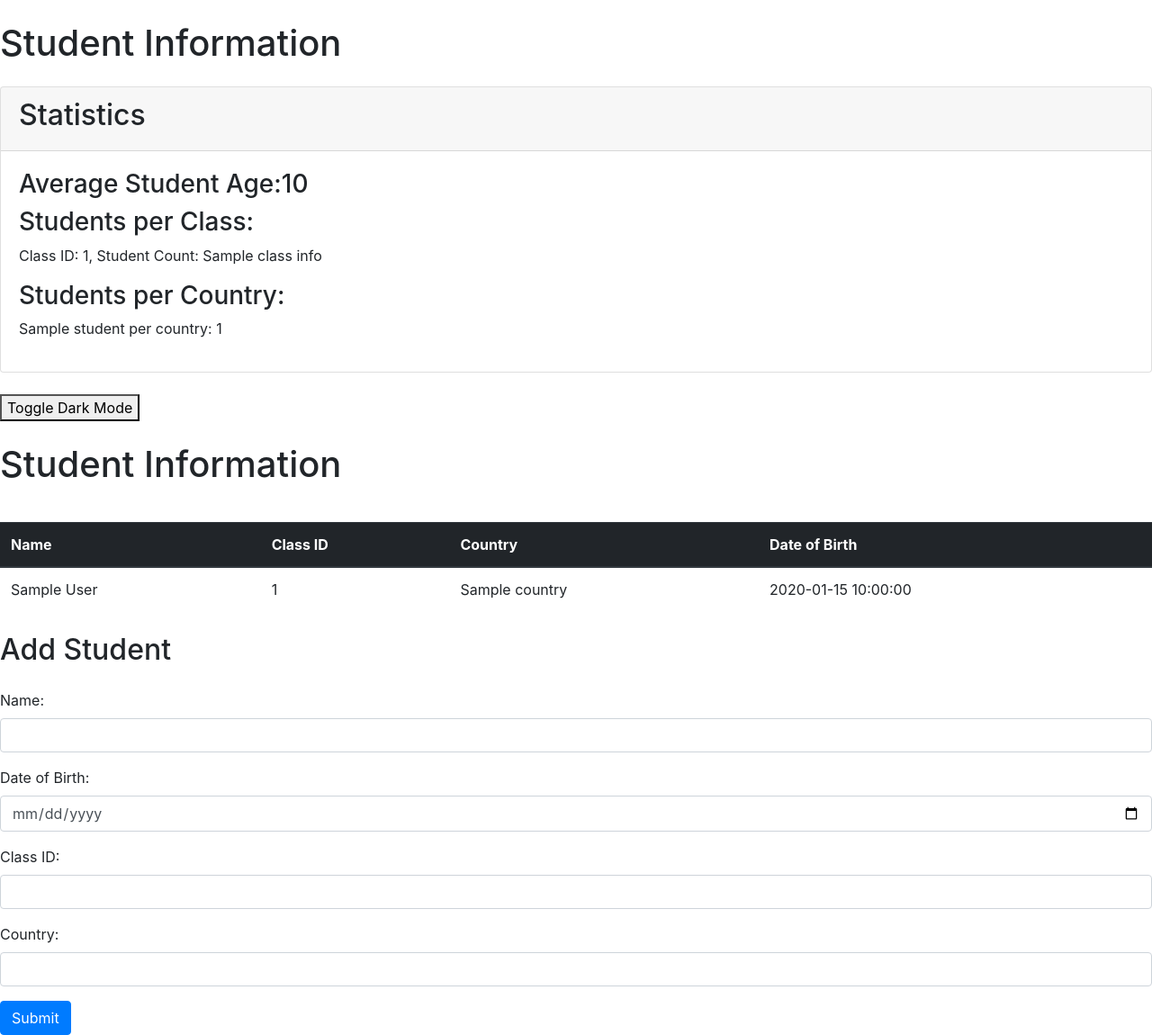
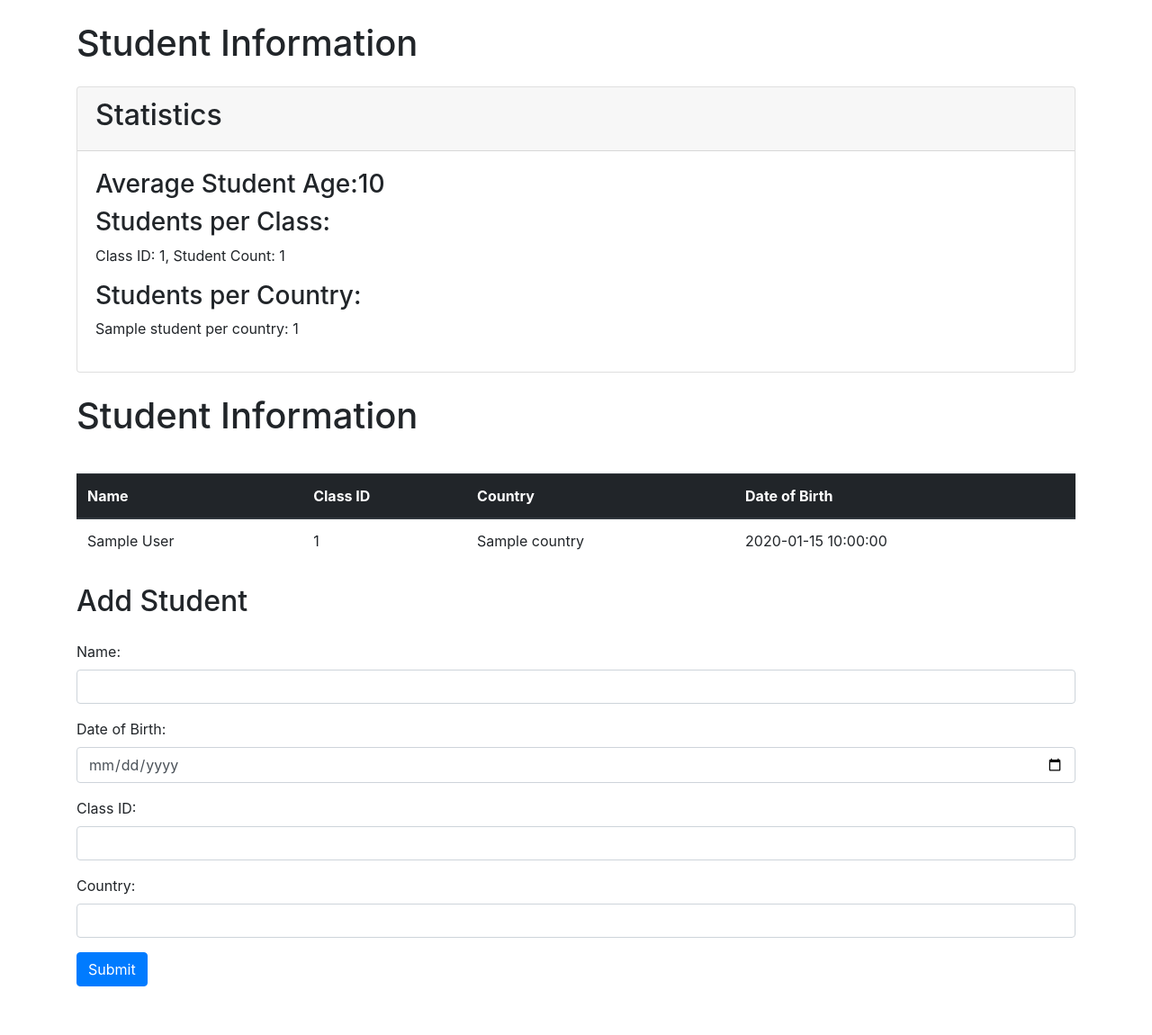
Before and after one commit to Aboodroidi/Rehal-Intern, a Flask app: template myflaskapp/templates/index.html in a window 1280 px wide. Shown: the whole page at 90% size. After the commit the page ends 1096 px from the top, so only its background shows below. Run offline with Flask 3, Linux system fonts and the light colour scheme; tables that the repository leaves empty hold one stand-in row (values such as "Sample post"); the template is opened without the code that fills it: values that come from a table or form of the project are taken from there, most other values are stand-ins (such as "Sample title", 1, 10 or a date in 2020); some libraries are stand-ins or nearby versions.

Commit message:
Fixed theh counter per class

```diff
--- a/myflaskapp/app.py
+++ b/myflaskapp/app.py
@@ -33,18 +33,19 @@ def index():
     countries = Country.query.all()
 
     # Calculating statistics
-    student_per_class = db.session.query(SchoolClass.class_name, func.count(Student.id)).join(Student).group_by(SchoolClass.id).all()
+    student_per_class = db.session.query(SchoolClass.id, SchoolClass.class_name, func.count(Student.id)).join(Student).group_by(SchoolClass.id).all()
     student_per_country = db.session.query(Country.country_name, func.count(Student.id)).join(Student).group_by(Country.id).all()
     average_age = db.session.query(func.avg(func.julianday(datetime.now()) - func.julianday(Student.date_of_birth))/365.25).scalar()
 
     return render_template('index.html', students=students, countries=countries, student_per_class=student_per_class, student_per_country=student_per_country, average_age=average_age)
+
 
 @app.route('/add_student', methods=['POST'])
 def add_student():
     name = request.form.get('name')
     dob = request.form.get('dob')  # date_of_birth
     dob = datetime.strptime(dob, '%Y-%m-%d')  # convert string to datetime object
-    class_name = request.form.get('class_name')
+    class_name = request.form.get('class_id')
     country_name = request.form.get('country_name')
 
     # Get or create SchoolClass and Country
--- a/myflaskapp/templates/index.html
+++ b/myflaskapp/templates/index.html
@@ -25,9 +25,10 @@
             <h3>Average Student Age:{{ average_age }}</h3>
 
             <h3>Students per Class:</h3>
-            {% for class_info in student_per_class %}
-                <p>Class ID: {{ class_info[0] }}, Student Count: {{ class_info[1] }}</p>
+            {% for class_id, class_name, count in student_per_class %}
+                <p>Class ID: {{ class_id }}, Student Count: {{ count }}</p>
             {% endfor %}
+
 
             <h3>Students per Country:</h3>
             {% for country_name, count in student_per_country %}
@@ -37,9 +38,6 @@
     </div>
 
     <table class="table">
-
-    <body class="light-mode">
-    <button onclick="toggleDarkMode()">Toggle Dark Mode</button>
 
 
 <body class="container">
@@ -91,7 +89,6 @@
 
         <button type="submit" class="btn btn-primary">Submit</button>
     </form>
-    <script src="scripts.js"></script>
 </body>
 
 
--- a/myflaskapp/templates/script.js
+++ b/myflaskapp/templates/script.js
@@ -1,6 +1,4 @@
 function toggleDarkMode() {
-    var element = document.body;
-    element.classList.toggle("dark-mode");
+    document.body.classList.toggle("light-mode");
+    document.body.classList.toggle("dark-mode");
 }
-
-/* You can add more JavaScript functions here */
```
Also changed, not shown: myflaskapp/templates/style.css (+6 -10 lines).
